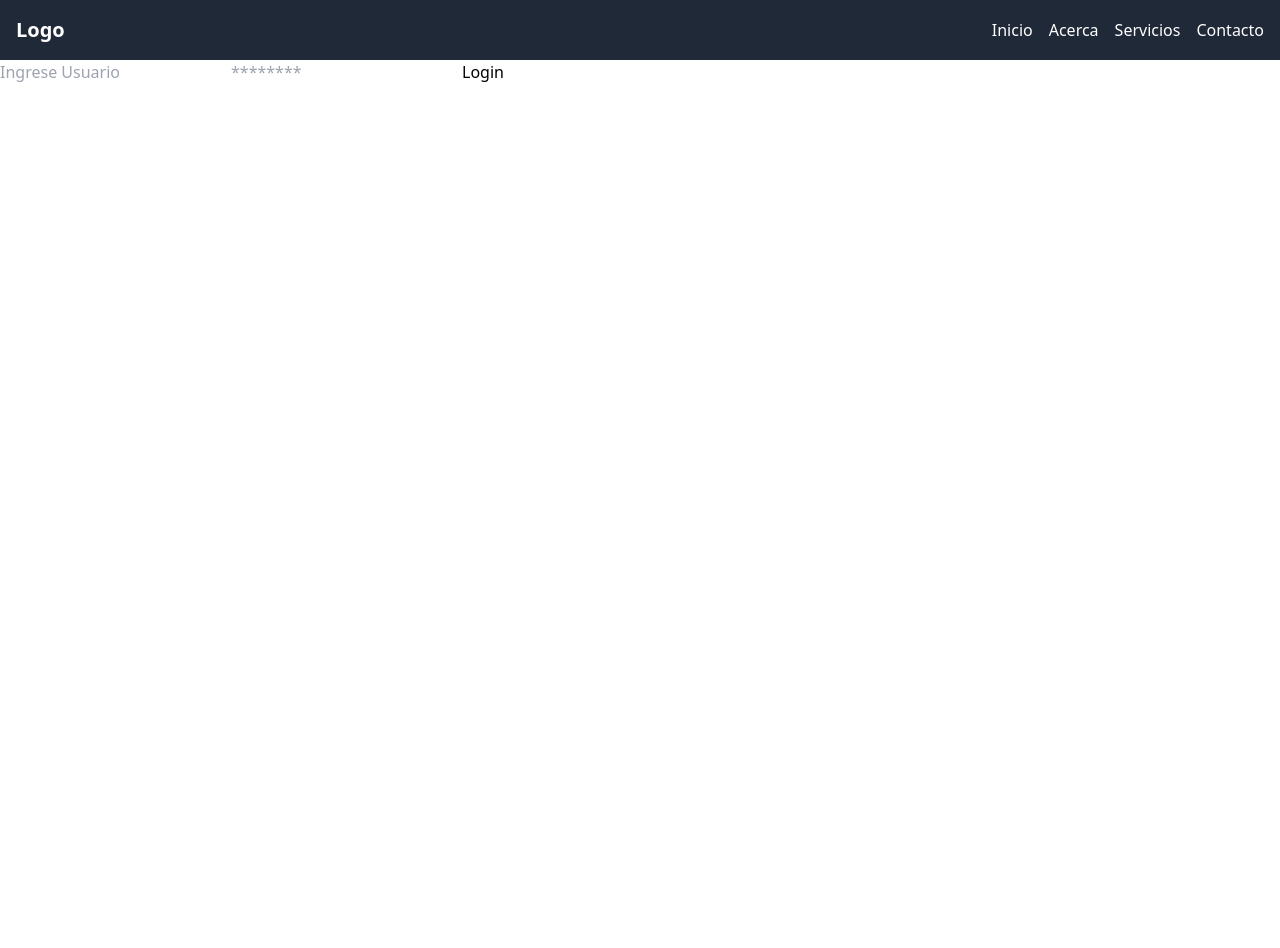
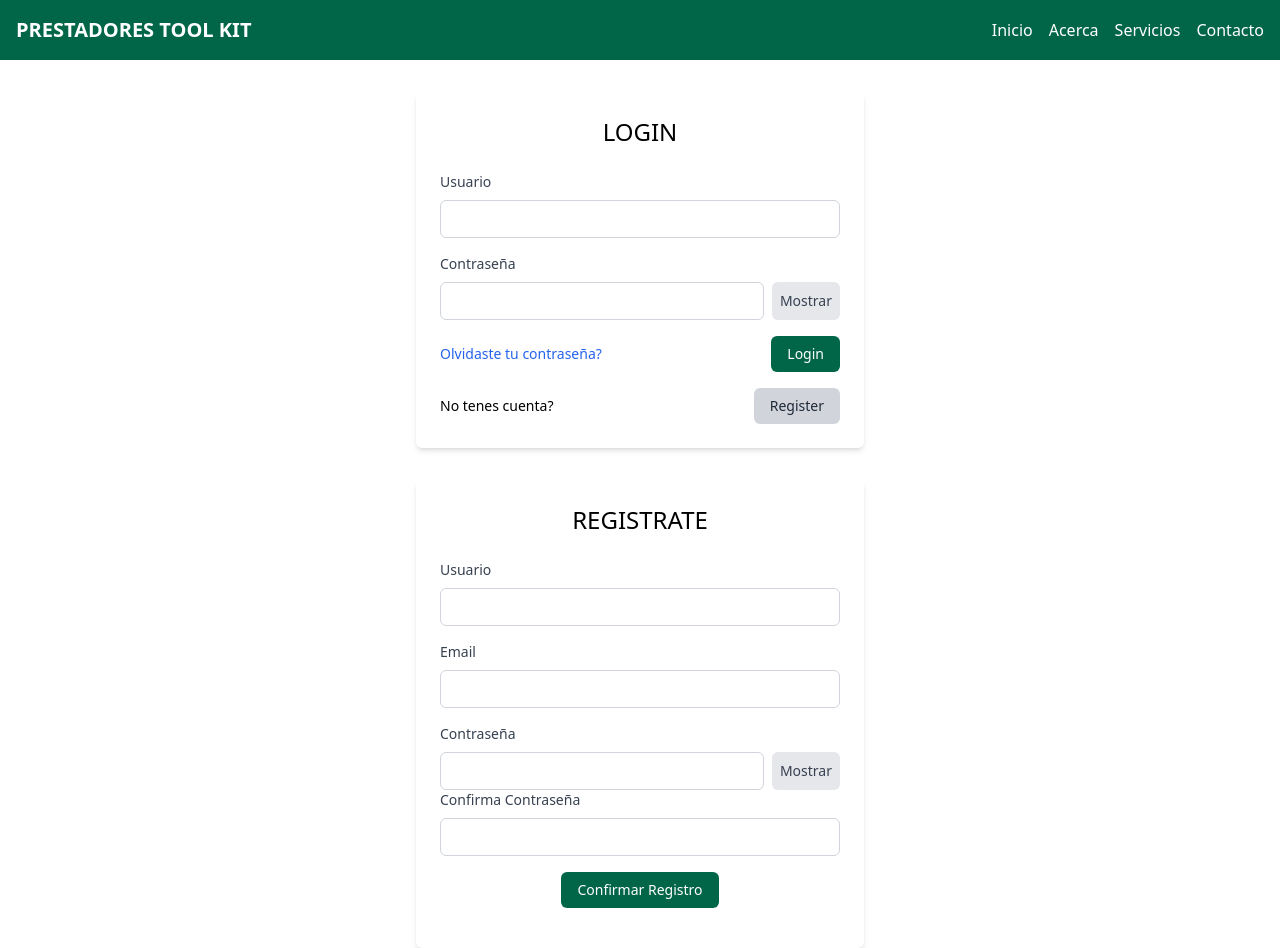
Before and after one commit to ffran-acosta/avalian-prestadores-tool, a React (Vite) app in the folder frontend/: page / in a window 1280 px wide. Before the commit the page ends 800 px from the top, so only its background shows below. Built offline with nearby package versions, Linux system fonts and the light colour scheme.

Commit message:
login and register view

```diff
--- a/frontend/src/App.tsx
+++ b/frontend/src/App.tsx
@@ -1,14 +1,17 @@
 import { Navbar } from './components'
-import { LoginPage } from './pages'
+import { LoginPage, RegisterPage } from './pages';
 import './index.css';
 
-function App() {
+
+const App: React.FC = () => {
 
   return (
-    <div>
-      <Navbar/>
+    <>
+      <Navbar />
       <LoginPage />
-    </div>
+      <RegisterPage />
+    </>
+
   )
 }
 
--- a/frontend/src/components/Navbar/Navbar.tsx
+++ b/frontend/src/components/Navbar/Navbar.tsx
@@ -1,8 +1,10 @@
 const Navbar = () => {
     return (
-        <div className="bg-gray-800">
-            <nav className="flex items-center justify-between p-4">
-                <div className="text-white font-bold text-xl">Logo</div>
+        <div className="bg-[#006647] flex w-full">
+            <nav className="flex w-full items-center justify-between p-4">
+                <div className="text-white font-bold text-xl">
+                    <a href="/">PRESTADORES TOOL KIT</a>
+                </div>
                 <ul className="flex space-x-4">
                     <li>
                         <a href="#" className="text-white hover:text-gray-300">Inicio</a>
--- /dev/null
+++ b/frontend/src/pages/Users/index.ts
@@ -0,0 +1,2 @@
+export * from './login';
+export * from './register';
--- /dev/null
+++ b/frontend/src/pages/Users/login/LoginPage.tsx
@@ -0,0 +1,74 @@
+import React, { useState } from 'react';
+import { loginRequest } from '../../../services';
+
+const Login: React.FC = () => {
+    const [username, setUsername] = useState('');
+    const [password, setPassword] = useState('');
+    const [showPassword, setShowPassword] = useState(false);
+
+    const handleUsernameChange = (event: React.ChangeEvent<HTMLInputElement>) => {
+        setUsername(event.target.value);
+    };
+
+    const handlePasswordChange = (event: React.ChangeEvent<HTMLInputElement>) => {
+        setPassword(event.target.value);
+    };
+
+    const handleToggleShowPassword = () => {
+        setShowPassword(!showPassword);
+    };
+
+    const handleLogin = () => {
+        // Handle login logic here
+        console.log('Logging in...');
+    };
+
+    const handleRegister = () => {
+        // Handle register logic here
+        console.log('Registering...');
+    };
+
+    const handleSubmit = async (event: React.FormEvent<HTMLFormElement>) => {
+        event.preventDefault()
+        const name = (event.currentTarget.elements[0] as HTMLInputElement).value
+        const password = (event.currentTarget.elements[1] as HTMLInputElement).value
+        const response = await loginRequest(name, password)
+        console.log(response);
+    }
+
+    return (
+        <div className="max-w-md mx-auto mt-8 bg-white p-6 rounded-md shadow-md">
+            <h2 className="text-2xl font-medium text-center mb-6">LOGIN</h2>
+            <form onSubmit={handleSubmit}>
+                <div className="mb-4">
+                    <label htmlFor="username" className="block text-gray-700 text-sm font-medium mb-2">Usuario</label>
+                    <input type="text" id="username" value={username} onChange={handleUsernameChange} className="w-full border border-gray-300 rounded-md py-2 px-3 text-sm text-gray-700" />
+                </div>
+                <div className="mb-4">
+                    <label htmlFor="password" className="block text-gray-700 text-sm font-medium mb-2">Contraseña</label>
+                    <div className="flex">
+                        <input type={showPassword ? 'text' : 'password'} id="password" value={password} onChange={handlePasswordChange} className="w-full border border-gray-300 rounded-md py-2 px-3 text-sm text-gray-700" />
+                        <button type="button" onClick={handleToggleShowPassword} className="ml-2 px-2 py-1 bg-gray-200 rounded-md text-gray-700 text-sm">
+                            {showPassword ? 'Ocultar' : 'Mostrar'}
+                        </button>
+                    </div>
+                </div>
+                <div className="mb-4 flex justify-between items-center">
+                    <a href="#" className="text-blue-600 hover:underline text-sm">Olvidaste tu contraseña?</a>
+                    <button onClick={handleLogin} className="bg-[#006647] hover:bg-[#11bc66]  text-white py-2 px-4 rounded-md text-sm font-medium">
+                        Login
+                    </button>
+                </div>
+                <div className="flex justify-between items-center">
+                    <span className="text-sm">No tenes cuenta?</span>
+                    <button onClick={handleRegister} className="bg-gray-300 hover:bg-gray-400 text-gray-800 py-2 px-4 rounded-md text-sm font-medium">
+                        Register
+                    </button>
+                </div>
+            </form>
+
+        </div>
+    );
+};
+
+export default Login;
--- /dev/null
+++ b/frontend/src/pages/Users/register/RegisterPage.tsx
@@ -0,0 +1,86 @@
+import React, { useState } from 'react';
+
+const Register: React.FC = () => {
+    const [username, setUsername] = useState('');
+    const [email, setEmail] = useState('');
+    const [password, setPassword] = useState('');
+    const [confirmPassword, setConfirmPassword] = useState('');
+    const [passwordError, setPasswordError] = useState('');
+    const [showPassword, setShowPassword] = useState(false);
+
+    const handleUsernameChange = (event: React.ChangeEvent<HTMLInputElement>) => {
+        setUsername(event.target.value);
+    };
+
+    const handleEmailChange = (event: React.ChangeEvent<HTMLInputElement>) => {
+        setEmail(event.target.value);
+    };
+
+    const handlePasswordChange = (event: React.ChangeEvent<HTMLInputElement>) => {
+        setPassword(event.target.value);
+    };
+
+    const handleConfirmPasswordChange = (event: React.ChangeEvent<HTMLInputElement>) => {
+        setConfirmPassword(event.target.value);
+    };
+
+    const handleTogglePasswordVisibility = () => {
+        setShowPassword(!showPassword);
+    };
+
+    const handleRegister = () => {
+        // Perform registration logic
+        if (password !== confirmPassword) {
+            setPasswordError("Las contraseñas no coinciden");
+        } else if (password.length < 8 || !/\d/.test(password)) {
+            setPasswordError('La contraseña debe tener una longitud de 8 caractares y contener al menos un numero');
+        } else {
+            setPasswordError('');
+            // Continue with registration process
+            console.log('Registering...');
+        }
+    };
+
+    return (
+        <div className="max-w-md mx-auto mt-8 bg-white p-6 rounded-md shadow-md">
+            <h2 className="text-2xl font-medium text-center mb-6">REGISTRATE</h2>
+
+            {/* USERNAME */}
+            <div className="mb-4">
+                <label htmlFor="username" className="block text-gray-700 text-sm font-medium mb-2">Usuario</label>
+                <input type="text" id="username" value={username} onChange={handleUsernameChange} className="w-full border border-gray-300 rounded-md py-2 px-3 text-sm text-gray-700" />
+            </div>
+
+            {/* EMAIL */}
+            <div className="mb-4">
+                <label htmlFor="email" className="block text-gray-700 text-sm font-medium mb-2">Email</label>
+                <input type="email" id="email" value={email} onChange={handleEmailChange} className="w-full border border-gray-300 rounded-md py-2 px-3 text-sm text-gray-700" />
+            </div>
+
+            {/* PASSWORD */}
+            <div className="mb-4">
+                <label htmlFor="password" className="block text-gray-700 text-sm font-medium mb-2">Contraseña</label>
+                <div className="flex">
+                    <input type={showPassword ? 'text' : 'password'} id="password" value={password} onChange={handlePasswordChange} className="w-full border border-gray-300 rounded-md py-2 px-3 text-sm text-gray-700 pr-10" />
+                    <button type="button" onClick={handleTogglePasswordVisibility} className="ml-2 px-2 py-1 bg-gray-200 rounded-md text-gray-700 text-sm">
+                        {showPassword ? 'Ocultar' : 'Mostrar'}
+                    </button>
+                </div >
+                <div className="mb-4">
+                    <label htmlFor="confirmPassword" className="block text-gray-700 text-sm font-medium mb-2">Confirma Contraseña</label>
+                    <input type="password" id="confirmPassword" value={confirmPassword} onChange={handleConfirmPasswordChange} className="w-full border border-gray-300 rounded-md py-2 px-3 text-sm text-gray-700" />
+                </div>
+                {passwordError && <p className="text-red-500 text-sm mb-4">{passwordError}</p>}
+
+                {/* REGISTER BUTTON */}
+                <div className="flex justify-center">
+                    <button onClick={handleRegister} className="bg-[#006647] hover:bg-[#11bc66]  text-white py-2 px-4 rounded-md text-sm font-medium">
+                        Confirmar Registro
+                    </button>
+                </div>
+            </div >
+        </div>
+    );
+};
+
+export default Register;
--- /dev/null
+++ b/frontend/src/pages/Users/register/index.ts
@@ -0,0 +1 @@
+export { default as RegisterPage } from './RegisterPage';
--- a/frontend/src/pages/index.ts
+++ b/frontend/src/pages/index.ts
@@ -1 +1,4 @@
-export * from './login';
+export * from './Users';
+export * from './Users/login';
+export * from './Users/register';
+export { default as LoginPage2 } from './draft/LoginPage2';
```
Also changed, not shown: frontend/package.json (+6 -2 lines), frontend/src/pages/Users/login/index.ts (renamed from frontend/src/pages/login/index.ts), frontend/src/pages/draft/LoginPage2.tsx (renamed from frontend/src/pages/login/LoginPage.tsx), 1 other file (tests, documents, lock files or other folders).
